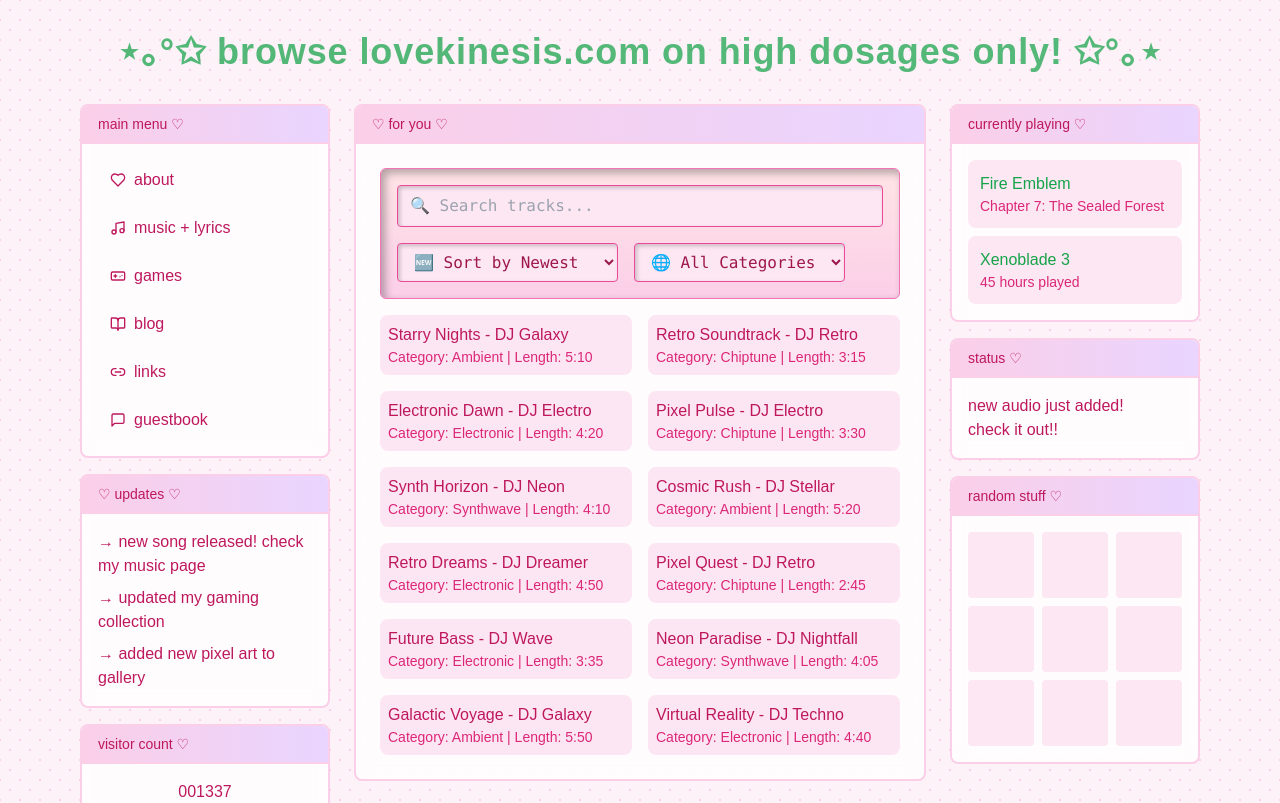
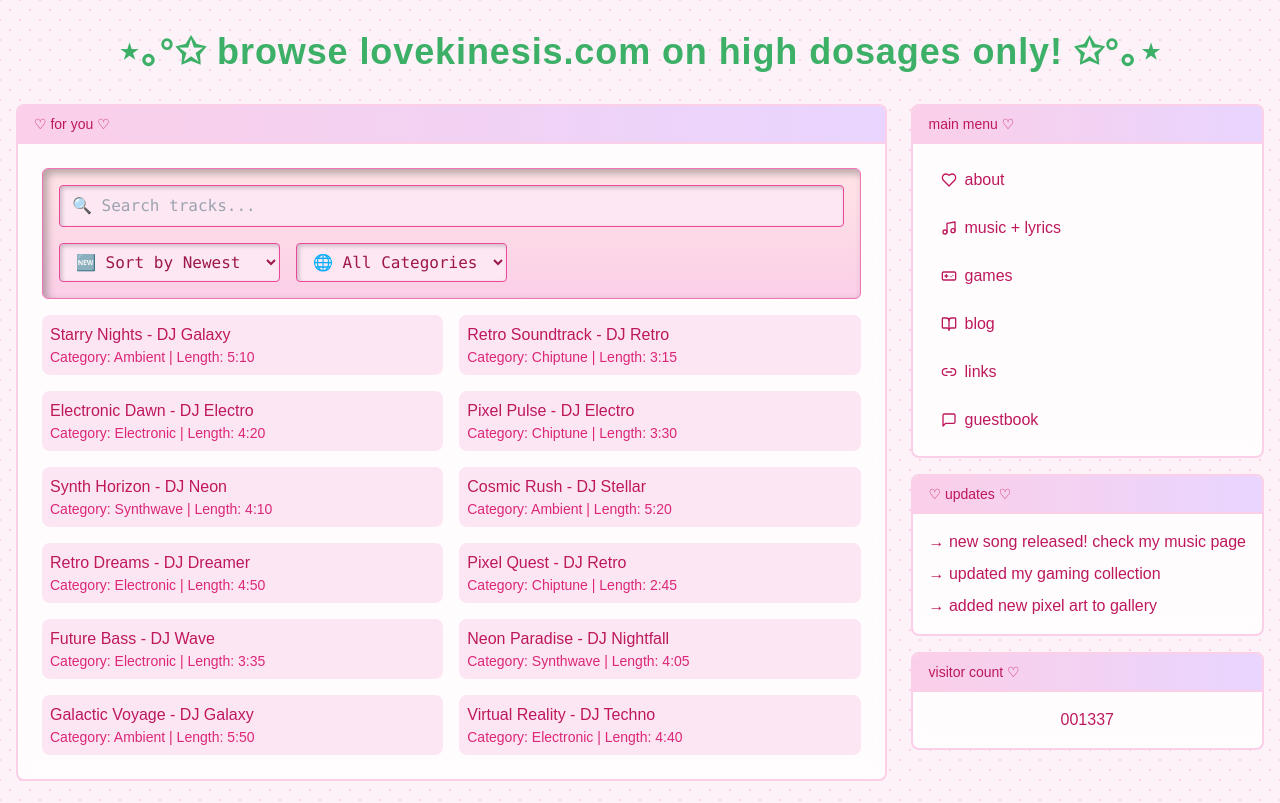
Before and after one commit to ParasManiAdhikari/musicwebsite, a Next.js app: page / in a window 1280 px wide. Shown: the top 803 px of the page. Built offline with nearby package versions, Linux system fonts and the light colour scheme.

Commit message:
layout change

```diff
--- a/app/page.tsx
+++ b/app/page.tsx
@@ -79,7 +79,8 @@ export default function RetroWebsite() {
       backgroundSize: '20px 20px',
       backgroundPosition: '0 0, 10px 10px'
     }}>
-      <div className="mx-auto max-w-6xl px-4 py-8">
+      <div className="mx-auto max-w-7xl px-4 py-8">
+
         {/* Header */}
         <header className="mb-8 text-center">
           <h1 className="mb-4 animate-pulse font-pixel text-4xl font-bold tracking-wide text-green-600">
@@ -87,48 +88,11 @@ export default function RetroWebsite() {
           </h1>
         </header>
 
-        <div className="grid grid-cols-1 gap-6 md:grid-cols-[250px_1fr_250px]">
-          {/* Left Sidebar */}
-          <div className="space-y-4">
-            <Window title="main menu ♡">
-              <nav className="space-y-2 p-4">
-                {[
-                  { icon: Heart, text: 'about' },
-                  { icon: Music, text: 'music + lyrics' },
-                  { icon: GamepadIcon, text: 'games' },
-                  { icon: BookOpen, text: 'blog' },
-                  { icon: Link2, text: 'links' },
-                  { icon: MessageSquare, text: 'guestbook' },
-                ].map((item, i) => (
-                  <a
-                    key={i}
-                    href="#"
-                    className="flex items-center gap-2 rounded-lg px-3 py-2 text-pink-700 transition-colors hover:bg-pink-100"
-                  >
-                    <item.icon className="h-4 w-4" />
-                    <span className="font-pixel">{item.text}</span>
-                  </a>
-                ))}
-              </nav>
-            </Window>
-
-            <Window title="♡ updates ♡">
-              <div className="space-y-2 p-4 font-pixel text-pink-700">
-                <p>→ new song released! check my music page</p>
-                <p>→ updated my gaming collection</p>
-                <p>→ added new pixel art to gallery</p>
-              </div>
-            </Window>
-
-            <Window title="visitor count ♡">
-              <div className="p-4 text-center font-pixel text-pink-700">
-                {visitorCount.toString().padStart(6, '0')}
-              </div>
-            </Window>
-          </div>
+        {/* Body */}
+        <div className="flex flex-col md:flex-row justify-center gap-6 mb-6">
 
           {/* Main Content */}
-          <div className="space-y-6">
+          <div className="space-y-6 flex-grow max-w-4xl">
             <Window title="♡ for you ♡">
               <div className="space-y-4 p-6">
 
@@ -149,7 +113,7 @@ export default function RetroWebsite() {
                       fontFamily: '"Lucida Console", Monaco, monospace'
                     }}
                   />
-                  <div className="flex gap-4 items-center">
+                  <div className="flex flex-col md:flex-row gap-4 items-center">
                     <select
                       className="rounded border border-pink-500 px-3 py-2 bg-pink-100 text-pink-800 focus:outline-none focus:ring focus:ring-pink-400"
                       value={sortOption}
@@ -180,8 +144,7 @@ export default function RetroWebsite() {
                   </div>
                 </div>
 
-
-                <div className="grid grid-cols-2 gap-4">
+                <div className="grid grid-cols-1 sm:grid-cols-2 md:grid-cols-2 lg:grid-cols-2 gap-4">
                   {currentTracks.map((track) => (
                     <div key={track.id} className="rounded-lg bg-pink-200/50 p-2">
                       <Link
@@ -218,37 +181,65 @@ export default function RetroWebsite() {
 
           {/* Right Sidebar */}
           <div className="space-y-4">
-            <Window title="currently playing ♡">
-              <div className="space-y-2 p-4">
-                <div className="rounded-lg bg-pink-100 p-3">
-                  <h3 className="font-pixel text-green-600">Fire Emblem</h3>
-                  <p className="text-sm text-pink-600">Chapter 7: The Sealed Forest</p>
-                </div>
-                <div className="rounded-lg bg-pink-100 p-3">
-                  <h3 className="font-pixel text-green-600">Xenoblade 3</h3>
-                  <p className="text-sm text-pink-600">45 hours played</p>
-                </div>
+            <Window title="main menu ♡">
+              <nav className="space-y-2 p-4">
+                {[{
+                  icon: Heart,
+                  text: 'about'
+                }, {
+                  icon: Music,
+                  text: 'music + lyrics'
+                }, {
+                  icon: GamepadIcon,
+                  text: 'games'
+                }, {
+                  icon: BookOpen,
+                  text: 'blog'
+                }, {
+                  icon: Link2,
+                  text: 'links'
+                }, {
+                  icon: MessageSquare,
+                  text: 'guestbook'
+                }].map((item, i) => (
+                  <a
+                    key={i}
+                    href="#"
+                    className="flex items-center gap-2 rounded-lg px-3 py-2 text-pink-700 transition-colors hover:bg-pink-100"
+                  >
+                    <item.icon className="h-4 w-4" />
+                    <span className="font-pixel">{item.text}</span>
+                  </a>
+                ))}
+              </nav>
+            </Window>
+
+            <Window title="♡ updates ♡">
+              <div className="space-y-2 p-4 font-pixel text-pink-700">
+                <p>→ new song released! check my music page</p>
+                <p>→ updated my gaming collection</p>
+                <p>→ added new pixel art to gallery</p>
               </div>
             </Window>
 
-            <Window title="status ♡">
-              <div className="p-4">
-                <p className="font-pixel text-pink-700">new audio just added! <br /> check it out!!</p>
-              </div>
-            </Window>
-
-            <Window title="random stuff ♡">
-              <div className="grid grid-cols-3 gap-2 p-4">
-                {[...Array(9)].map((_, i) => (
-                  <button
-                    key={i}
-                    className="aspect-square rounded bg-pink-100 transition-colors hover:bg-pink-200"
-                  />
-                ))}
+            <Window title="visitor count ♡">
+              <div className="p-4 text-center font-pixel text-pink-700">
+                {visitorCount.toString().padStart(6, '0')}
               </div>
             </Window>
           </div>
         </div>
+
+        {/* Footer */}
+        <Window title="currently playing ♡">
+          <div className="space-y-2 p-4">
+            <div className="rounded-lg bg-pink-100 p-3">
+              <h3 className="font-pixel text-green-600">Fire Emblem</h3>
+              <p className="text-sm text-pink-600">Chapter 7: The Sealed Forest</p>
+            </div>
+          </div>
+        </Window>
+
       </div>
     </div>
   )
```
